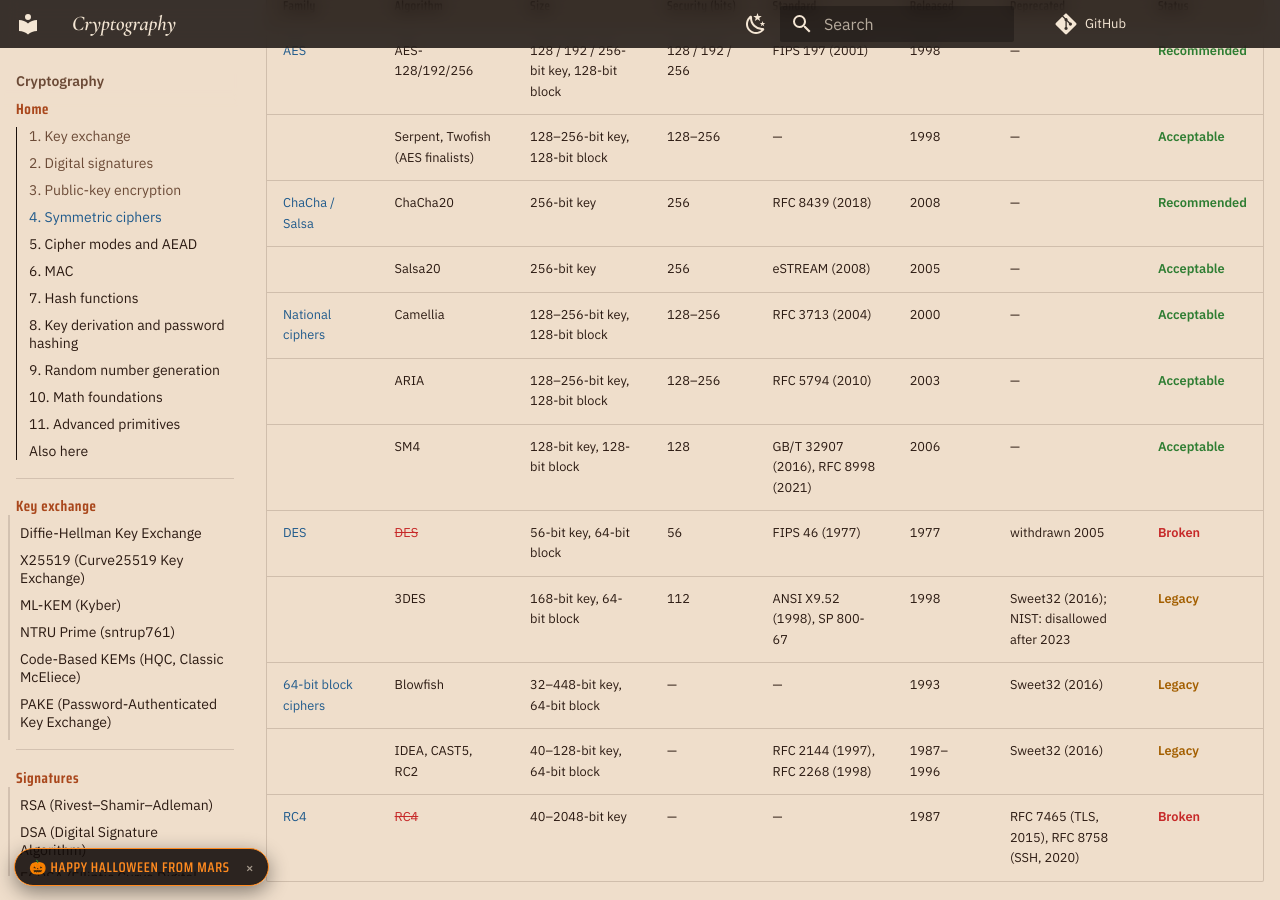
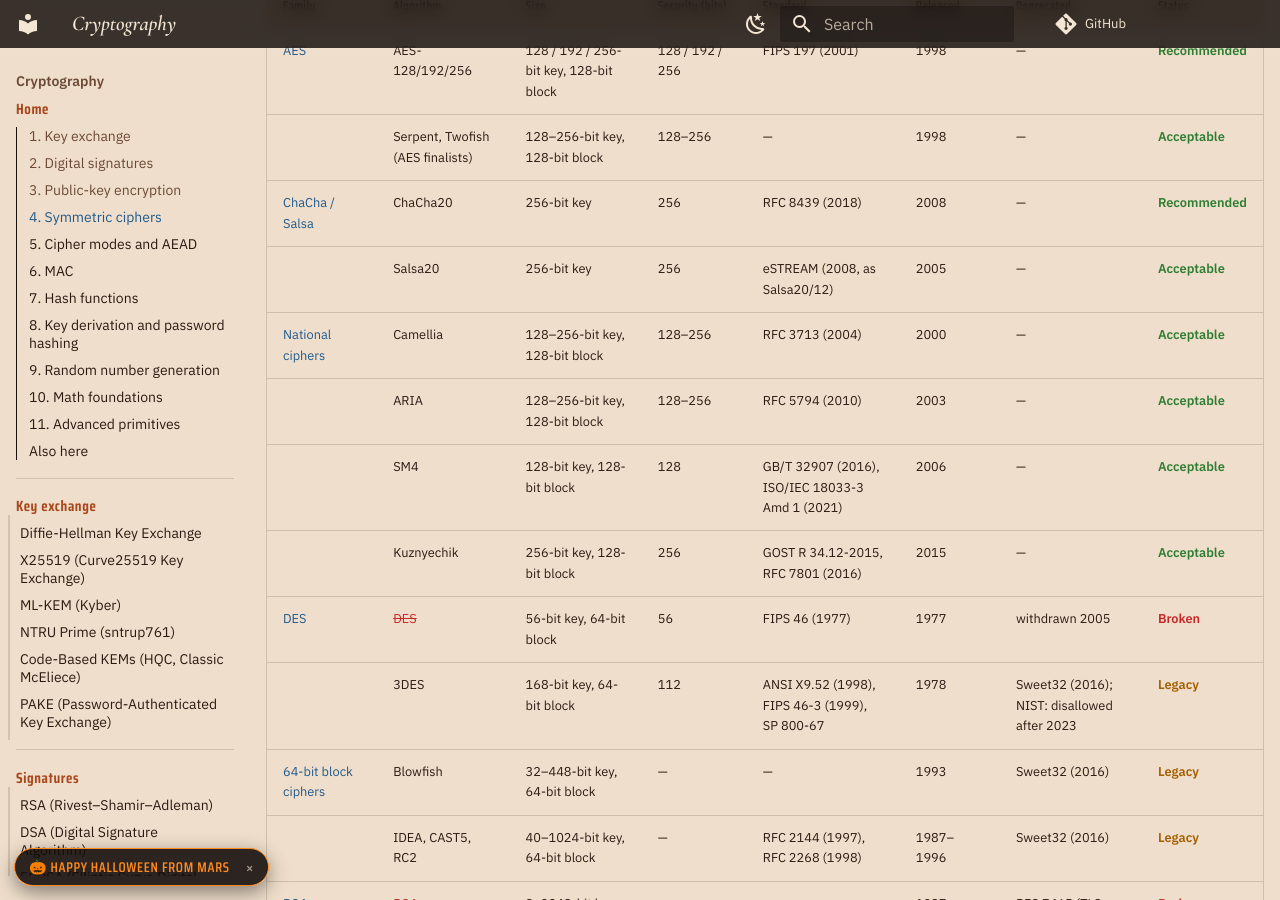
Before and after one commit to TTMathCS/cryptography, an MkDocs documentation site: the page built from docs/index.md, in a window 1280 px wide and 900 px high, scrolled down 4755 px. Built offline with MkDocs 1.6.1 and Material for MkDocs 9.7.7, drawn with Linux system fonts in a browser that asks for light colours; comment, search, counter and statistics services are not loaded.

Commit message:
Cipher rows: 3DES and RC4 dates and key sizes, Salsa20/12, SM4's ISO standard, add Kuznyechik

```diff
--- a/docs/index.md
+++ b/docs/index.md
@@ -90,15 +90,16 @@ combine the two secrets, so the session stays safe if either one breaks.
 | [AES](04-symmetric-ciphers/AES.md) | AES-128/192/256 | 128 / 192 / 256-bit key, 128-bit block | 128 / 192 / 256 | FIPS 197 (2001) | 1998 | — | Recommended |
 | | Serpent, Twofish (AES finalists) | 128–256-bit key, 128-bit block | 128–256 | — | 1998 | — | Acceptable |
 | [ChaCha / Salsa](04-symmetric-ciphers/ChaCha.md) | ChaCha20 | 256-bit key | 256 | RFC 8439 (2018) | 2008 | — | Recommended |
-| | Salsa20 | 256-bit key | 256 | eSTREAM (2008) | 2005 | — | Acceptable |
+| | Salsa20 | 256-bit key | 256 | eSTREAM (2008, as Salsa20/12) | 2005 | — | Acceptable |
 | [National ciphers](04-symmetric-ciphers/National-Ciphers.md) | Camellia | 128–256-bit key, 128-bit block | 128–256 | RFC 3713 (2004) | 2000 | — | Acceptable |
 | | ARIA | 128–256-bit key, 128-bit block | 128–256 | RFC 5794 (2010) | 2003 | — | Acceptable |
-| | SM4 | 128-bit key, 128-bit block | 128 | GB/T 32907 (2016), RFC 8998 (2021) | 2006 | — | Acceptable |
+| | SM4 | 128-bit key, 128-bit block | 128 | GB/T 32907 (2016), ISO/IEC 18033-3 Amd 1 (2021) | 2006 | — | Acceptable |
+| | Kuznyechik | 256-bit key, 128-bit block | 256 | GOST R 34.12-2015, RFC 7801 (2016) | 2015 | — | Acceptable |
 | [DES](04-symmetric-ciphers/Retired.md#des) | DES | 56-bit key, 64-bit block | 56 | FIPS 46 (1977) | 1977 | withdrawn 2005 | Broken |
-| | 3DES | 168-bit key, 64-bit block | 112 | ANSI X9.52 (1998), SP 800-67 | 1998 | Sweet32 (2016); NIST: disallowed after 2023 | Legacy |
+| | 3DES | 168-bit key, 64-bit block | 112 | ANSI X9.52 (1998), FIPS 46-3 (1999), SP 800-67 | 1978 | Sweet32 (2016); NIST: disallowed after 2023 | Legacy |
 | [64-bit block ciphers](04-symmetric-ciphers/Retired.md#64-bit-block-ciphers) | Blowfish | 32–448-bit key, 64-bit block | — | — | 1993 | Sweet32 (2016) | Legacy |
-| | IDEA, CAST5, RC2 | 40–128-bit key, 64-bit block | — | RFC 2144 (1997), RFC 2268 (1998) | 1987–1996 | Sweet32 (2016) | Legacy |
-| [RC4](04-symmetric-ciphers/Retired.md#rc4) | RC4 | 40–2048-bit key | — | — | 1987 | RFC 7465 (TLS, 2015), RFC 8758 (SSH, 2020) | Broken |
+| | IDEA, CAST5, RC2 | 40–1024-bit key, 64-bit block | — | RFC 2144 (1997), RFC 2268 (1998) | 1987–1996 | Sweet32 (2016) | Legacy |
+| [RC4](04-symmetric-ciphers/Retired.md#rc4) | RC4 | 8–2048-bit key | — | — | 1987 | RFC 7465 (TLS, 2015), RFC 8758 (SSH, 2020) | Broken |
 
 ## 5. Cipher modes and AEAD
 
```
Also changed, not shown: other parts of docs/index.md (+1 -1 lines).
